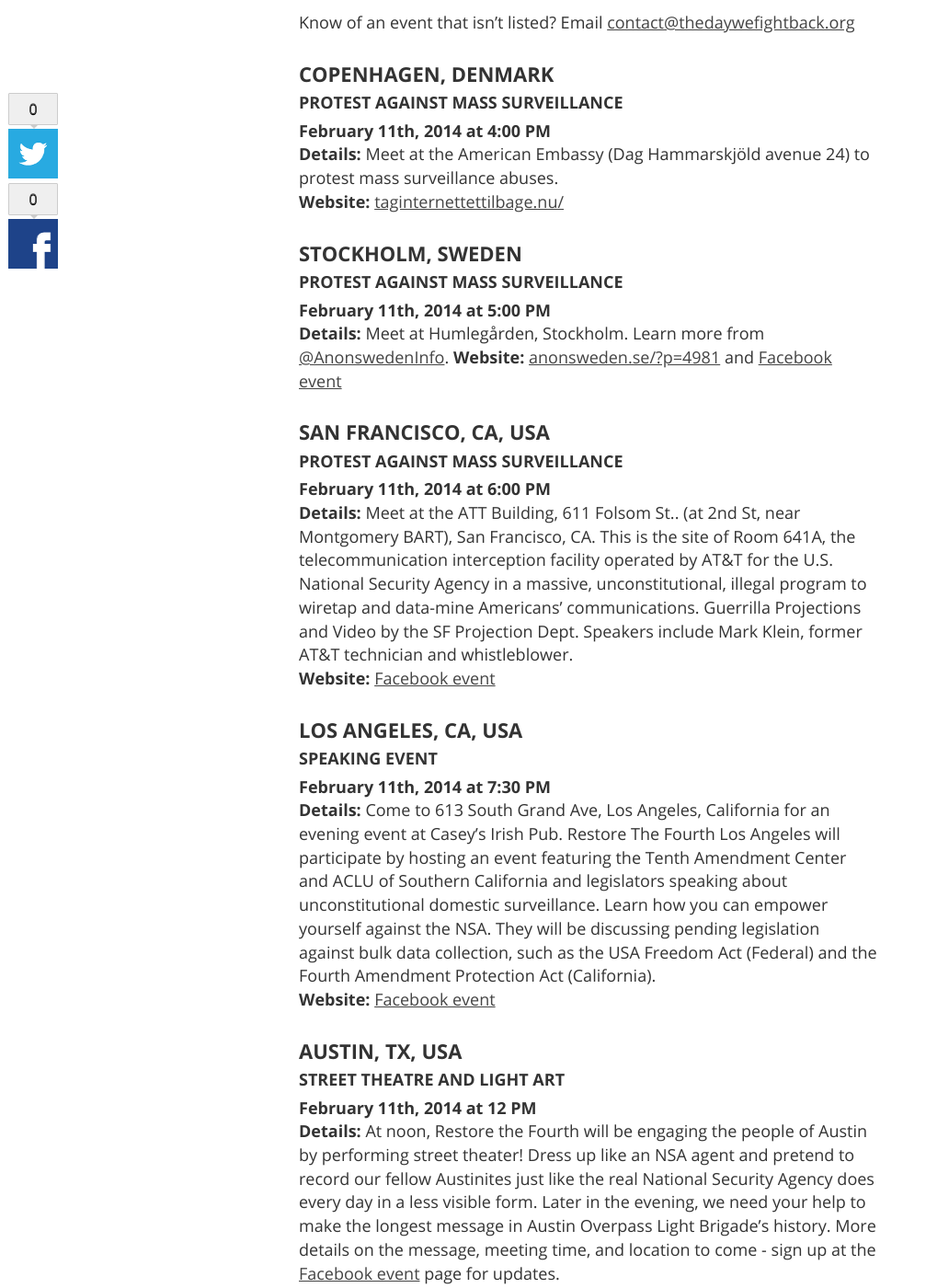
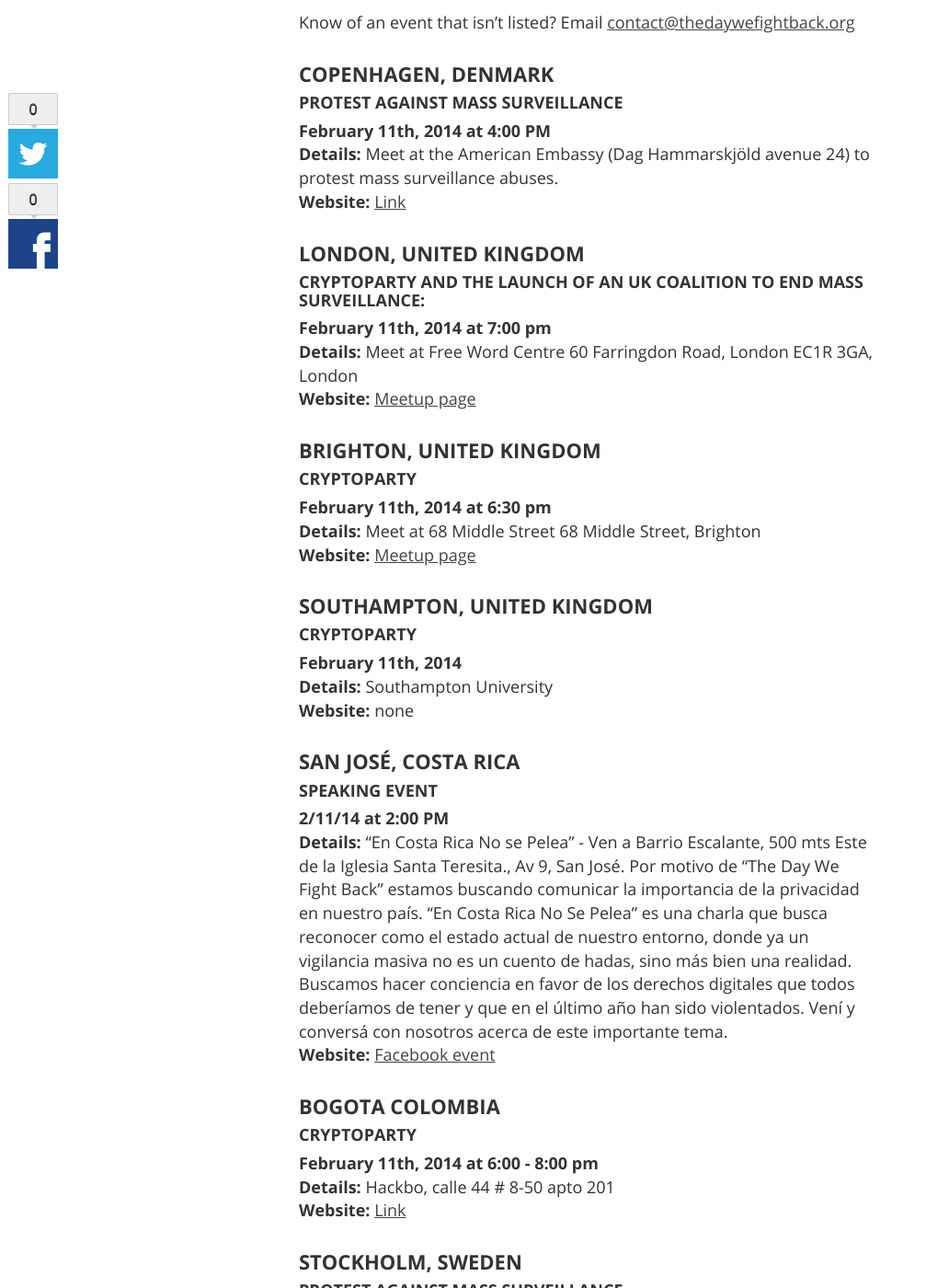
Before and after one commit to tfrce/thedaywefightback, a Jekyll site: the page built from _posts/2014-02-06-events.md, in a window 1280 px wide and 1400 px high, scrolled down 287 px. Shown: the whole window at 92% size, without its empty margins (0-1007 px from the left). Built offline with Jekyll 4.4.1, drawn with Linux system fonts in a browser that asks for light colours; Markdown is read by kramdown in place of the engine named in the settings; comment, search, counter and statistics services are not loaded; some of the changed text lies outside the part shown.

Commit message:
events reset

```diff
--- a/_posts/2014-02-06-events.md
+++ b/_posts/2014-02-06-events.md
@@ -48,7 +48,37 @@
 ##### Protest Against Mass Surveillance
 **February 11th, 2014 at 4:00 PM**
 **Details:** Meet at the American Embassy (Dag Hammarskjöld avenue 24) to protest mass surveillance abuses.
-**Website:** [taginternettettilbage.nu/](http://taginternettettilbage.nu/)
+**Website:** [Link](http://taginternettettilbage.nu/)
+
+#### London, United Kingdom
+##### Cryptoparty and the launch of an UK coalition to end mass surveillance:
+**February 11th, 2014 at 7:00 pm**
+**Details:** Meet at Free Word Centre 60 Farringdon Road, London EC1R 3GA, London
+**Website:** [Meetup page](http://www.meetup.com/ORG-London/events/163545312/)
+
+#### Brighton, United Kingdom
+##### Cryptoparty
+**February 11th, 2014 at 6:30 pm**
+**Details:**  Meet at 68 Middle Street 68 Middle Street, Brighton
+**Website:** [Meetup page](http://www.meetup.com/ORG-Brighton/events/164422692/)
+
+#### Southampton, United Kingdom
+##### Cryptoparty
+**February 11th, 2014**
+**Details:** Southampton University
+**Website:** none
+
+#### San José, Costa Rica
+##### Speaking Event
+**2/11/14 at 2:00 PM**
+**Details:** "En Costa Rica No se Pelea" - Ven a Barrio Escalante, 500 mts Este de la Iglesia Santa Teresita., Av 9, San José. Por motivo de "The Day We Fight Back" estamos buscando comunicar la importancia de la privacidad en nuestro país. "En Costa Rica No Se Pelea" es una charla que busca reconocer como el estado actual de nuestro entorno, donde ya un vigilancia masiva no es un cuento de hadas, sino más bien una realidad. Buscamos hacer conciencia en favor de los derechos digitales que todos deberíamos de tener y que en el último año han sido violentados. Vení y conversá con nosotros acerca de este importante tema.
+**Website:** [Facebook event](https://www.facebook.com/events/1423141374591077)
+
+#### Bogota Colombia
+##### Cryptoparty
+**February 11th, 2014 at 6:00 - 8:00 pm**
+**Details:** Hackbo, calle 44 # 8-50 apto 201
+**Website:** [Link](http://hackbo.co/hackboweb/default/evento/309)
 
 #### Stockholm, Sweden
 ##### Protest Against Mass Surveillance
@@ -104,6 +134,12 @@
 **Details:** Gather at the Minnesota State Capitol to air grievances, hear from speakers, and coordinate where we go from here as Minnesotans.
 **Website:** [Facebook event](https://www.facebook.com/events/203378026526516/)
 
+#### Belgrade, Serbia
+##### Privacy Hackaton
+**February 11th, 2014**
+**Details:** The Belgrade Hacklab will organise a privacy hackaton together with ISOC Belgrade Chapter.
+**Website:** none
+
 #### Graz, Austria
 ##### CryptoParty
 **February 11th, 2014 at 7:00 PM**
```
